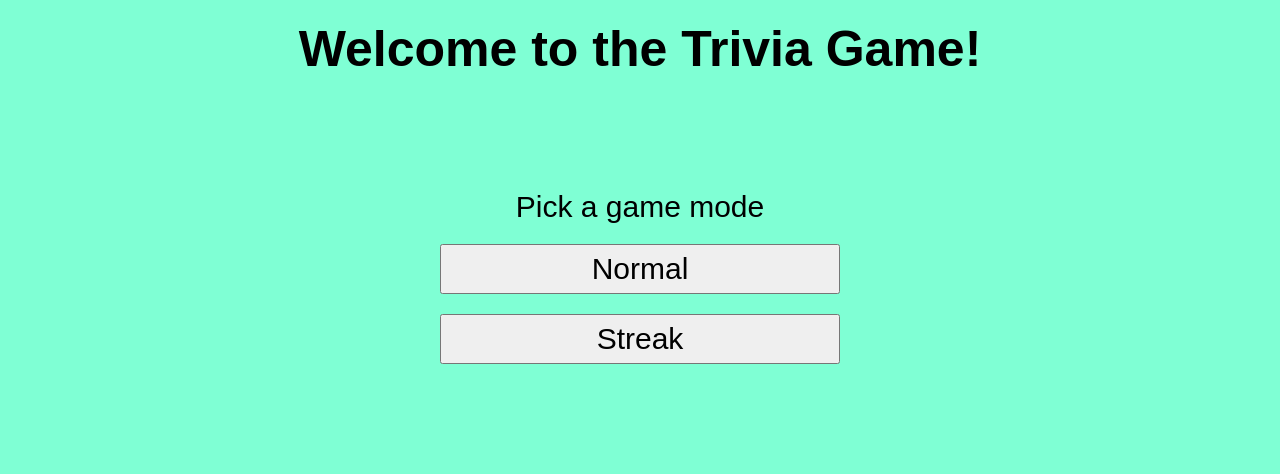
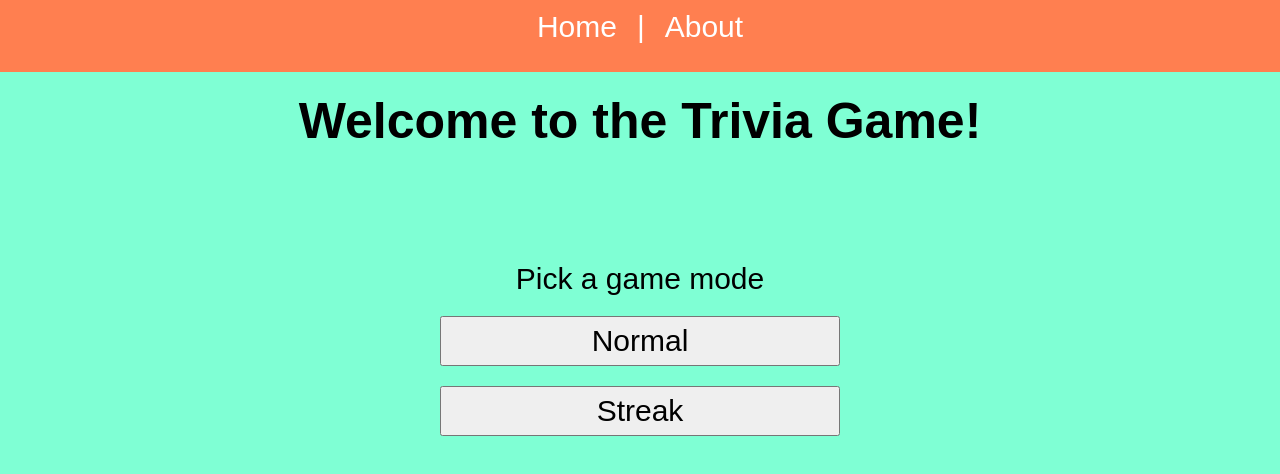
Before and after one commit to huymn/JS-Trivia, a website: page index.html in a window 1280 px wide. Drawn offline with Linux system fonts and the light colour scheme.

Commit message:
added nav bar for home and about page

```diff
--- a/index.html
+++ b/index.html
@@ -9,6 +9,11 @@
     <title>JS Trivia</title>
 </head>
 <body>
+    <div class="nav-bar">
+        <p><a class="nav-btn" href="/">Home</a></p>
+        <p class="nav-line">|</p>
+        <p><a href="/about" class="nav-btn">About</a></p>
+    </div>
     <div class=container>
         <div class=header-container>
             <h1>Welcome to the Trivia Game!</h1>
--- a/public/css/styles.css
+++ b/public/css/styles.css
@@ -10,4 +10,25 @@ html, body {
     max-width: 100vw;
     overflow-x: hidden;
     font-family: sans-serif;
+    overflow-y: hidden;
 }
+
+.nav-bar {
+    display: flex;
+    justify-content: center;
+    width: 100vw;
+    height: 9vh;
+    background-color: coral;
+}
+
+.nav-btn {
+    color: white;
+    cursor: pointer;
+    text-decoration: none;
+    font-size: 30px;
+}
+
+.nav-line {
+    color: white;
+    font-size: 30px;
+}
```
Also changed, not shown: about.html (+5 -0 lines).
